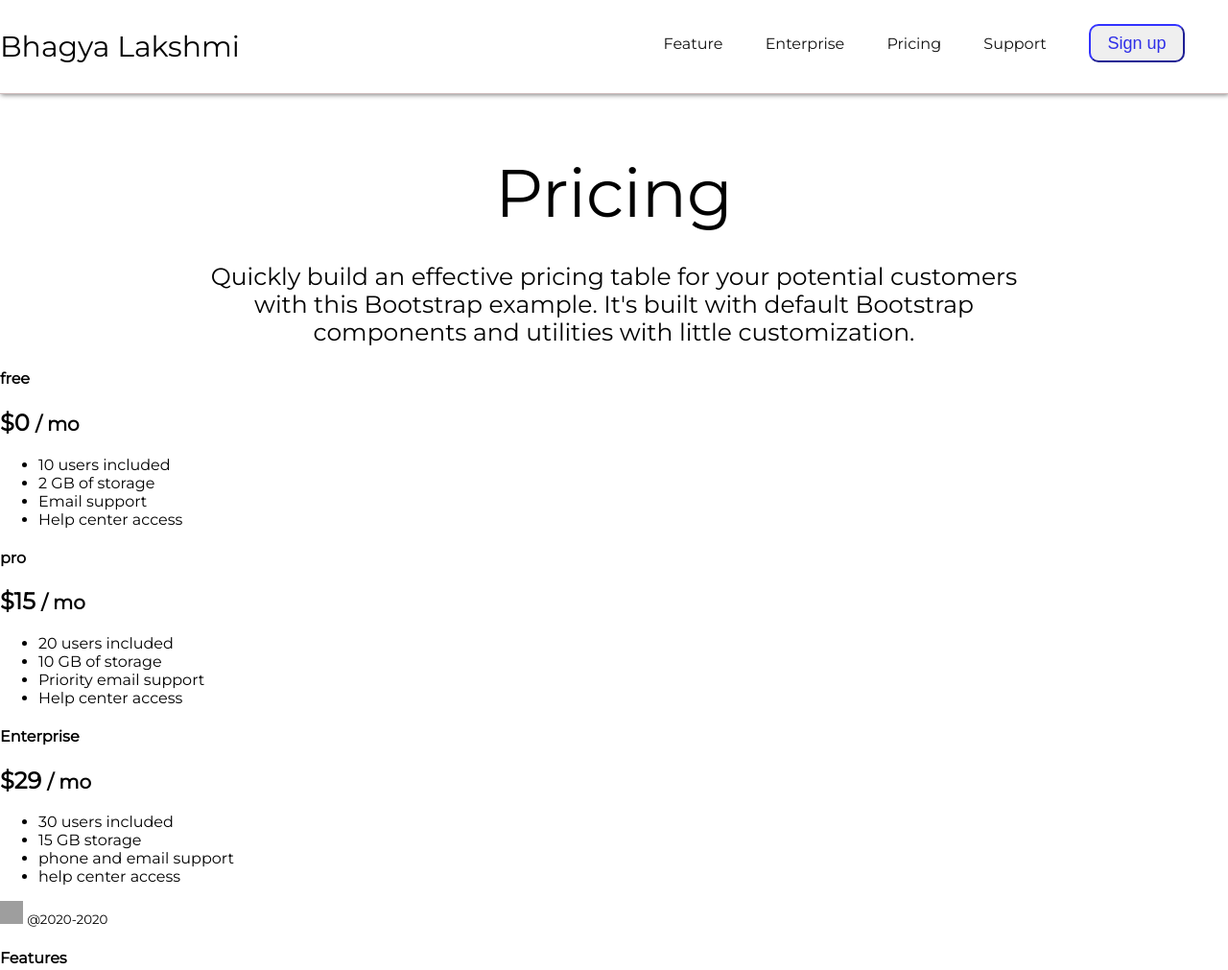
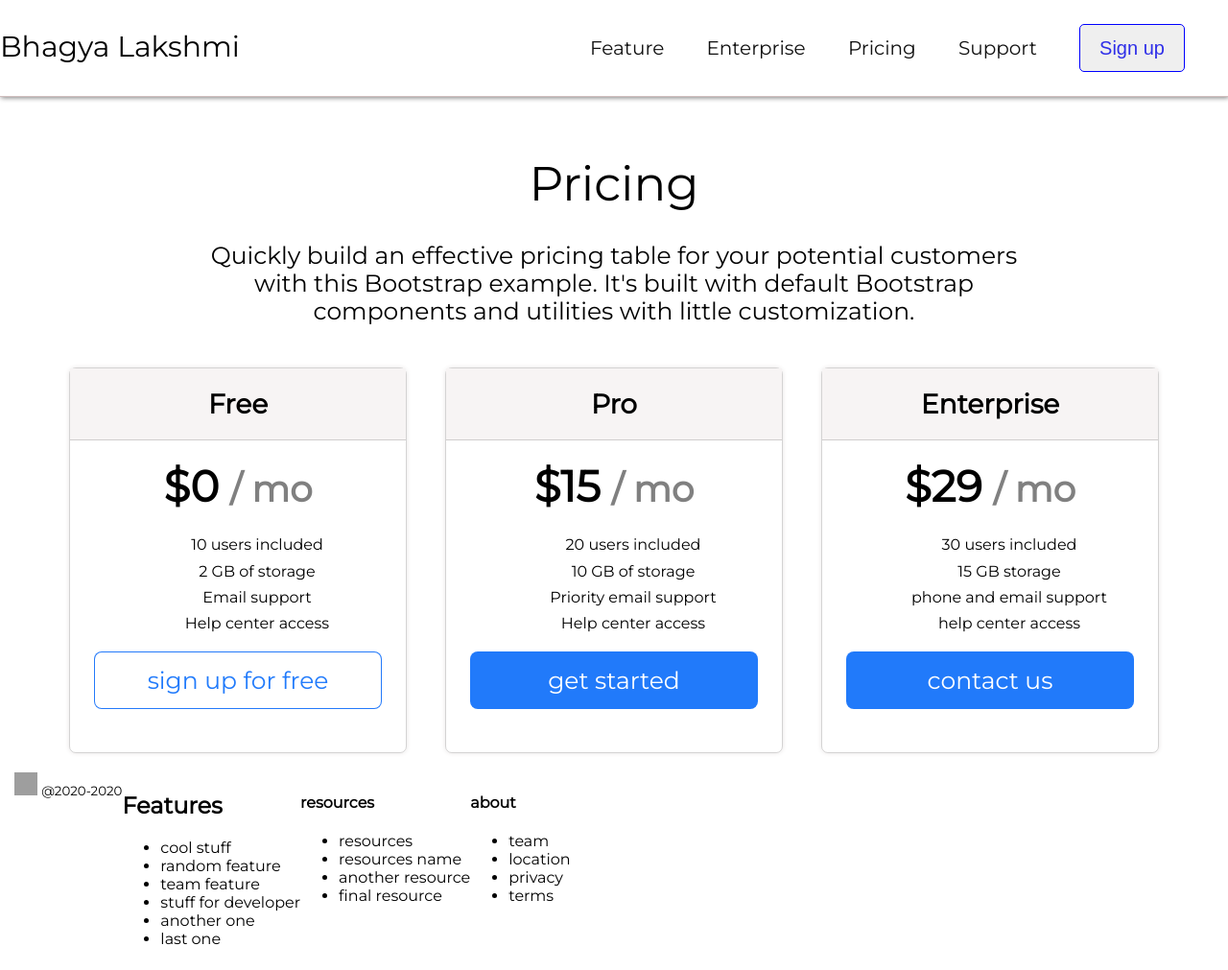
Before and after one commit to kavatibhagya/pricing-demo, a plain HTML site: page index.html in a window 1280 px wide. Shown: the top 1011 px of the page at 96% size. Drawn offline with Linux system fonts and the light colour scheme; grey boxes are pictures that could not be loaded.

Commit message:
added section part one with styles

```diff
--- a/index.html
+++ b/index.html
@@ -34,7 +34,7 @@
             <div class="card-holder">
                 <div class="card">
                     <div class="div-header">
-                        <h4>free</h4>
+                        <h4 class="h4-name">free</h4>
                     </div>
                     <div class="div-body">
                         <h1 class="card-title">$0 <small> / mo</small></h1>
@@ -44,11 +44,12 @@
                             <li>Email support</li>
                             <li>Help center access</li>
                         </ul>
+                        <a href="#" ><button class="div-button color-b1">sign up for free</button></a>
                     </div>
                 </div>
                 <div class="card">
                     <div class="div-header">
-                        <h4>pro</h4>
+                        <h4 class="h4-name">pro</h4>
                     </div>
                     <div class="div-body">
                         <h1 class="card-title"> $15 <small> / mo</small></h1>
@@ -58,11 +59,12 @@
                             <li>Priority email support</li>
                             <li>Help center access</li>
                         </ul>
+                        <a href="#" ><button class="div-button color-b2">get started</button></a>
                     </div>
                 </div>
                 <div class="card">
                     <div class="div-header">
-                        <h4>Enterprise</h4>
+                        <h4 class="h4-name">Enterprise</h4>
                     </div>
                     <div class="div-body">
                         <h1 class="card-title"> $29 <small> / mo</small></h1>
@@ -72,6 +74,7 @@
                             <li>phone and email support</li>
                             <li>help center access</li>
                         </ul>
+                        <a href="#" ><button class="div-button color-b2">contact us</button></a>
                     </div>
                 </div>
             </div>
@@ -82,7 +85,7 @@
                     <small>@2020-2020</small>
                 </div>
                 <div class="div-one">
-                    <h4>Features</h4>
+                    <h2>Features</h2>
                     <ul>
                         <li>cool stuff</li>
                         <li>random feature</li>
--- a/main.css
+++ b/main.css
@@ -27,6 +27,7 @@ header{
   padding:20px;
   text-decoration: none;
   color:#111;
+  font-size: 20px;
 }
 .main-nav a:hover{
   text-decoration: underline;
@@ -35,13 +36,14 @@ header{
   color:rgb(31, 24, 167);
 }
 .main-nav a button{
-  height:40px;
-  width:100px;
-  border-radius: 10px;
-  font-size: 18px;
+  height:50px;
+  width:110px;
+  border-radius: 5px;
+  font-size: 20px;
   color:rgb(47, 47, 232);
   border-color: rgb(47, 47, 232);
   outline: none;
+  border: 1px solid blue;
 }
 .main-nav a button:hover{
   background-color: rgba(32, 55, 230, 0.9);
@@ -58,7 +60,7 @@ header{
   justify-content: center;
 }
 .pricing-title{
-  font-size: 70px;
+  font-size: 50px;
   font-weight: lighter;
   font-family: 'Montserrat', sans-serif;
   margin-top: 60px;
@@ -69,3 +71,78 @@ header{
    font-weight: lighter;
    line-height: 1.8rem;
 }
+.conatiner-two{
+  max-width: 1250px;
+  margin:0 auto;
+}
+.card-holder{
+  display: flex;
+  flex-direction: row;
+  justify-content: center;
+}
+.row{
+  display: flex;
+  flex-direction: row;
+}
+.card{
+  height:400px;
+  width:350px;
+  border:0.1px solid rgba(147, 146, 146, 0.4);
+  margin:20px;
+  border-radius: 7px;
+  box-shadow: 0px 0px 5px rgb(232, 229, 229);
+}
+.div-header{
+  border-bottom:0.1px solid rgba(147, 146, 146, 0.4);
+  text-align: center !important;
+  background:rgb(247, 244, 244) ;
+  margin: 0px;
+  padding: 0px;
+}
+.h4-name{
+  font-size: 28px;
+  margin: 0px;
+  padding: 20px;
+  font-weight: bold;
+  text-transform:capitalize;
+}
+.div-body{
+  text-align: center !important;
+
+}
+.div-body ul{
+  list-style-type: none;
+  line-height:1.7rem;
+}
+.card-title{
+  font-size: 45px;
+  font-weight: 1500px;
+  padding: 0px;
+  margin: 20px 0px;
+  color:thick black;
+}
+h1 small{
+  color:gray;
+  font-size: 30spx;
+}
+.div-button{
+  height:60px;
+  width:300px;
+  font-size: 25px;
+  font-family: 'Montserrat', sans-serif;
+  border-radius: 8px;
+  outline: #c2daf4;
+  border:none;
+  margin:0px 15px;
+
+}
+.color-b1{
+  border:  1px solid rgba(4, 103, 250, 0.87);
+  color: rgba(0, 103, 250, 0.87);
+  background-color: #fff;
+
+}
+.color-b2{
+  background-color:rgba(0, 103, 250, 0.87);
+  color:#fff
+}
```
